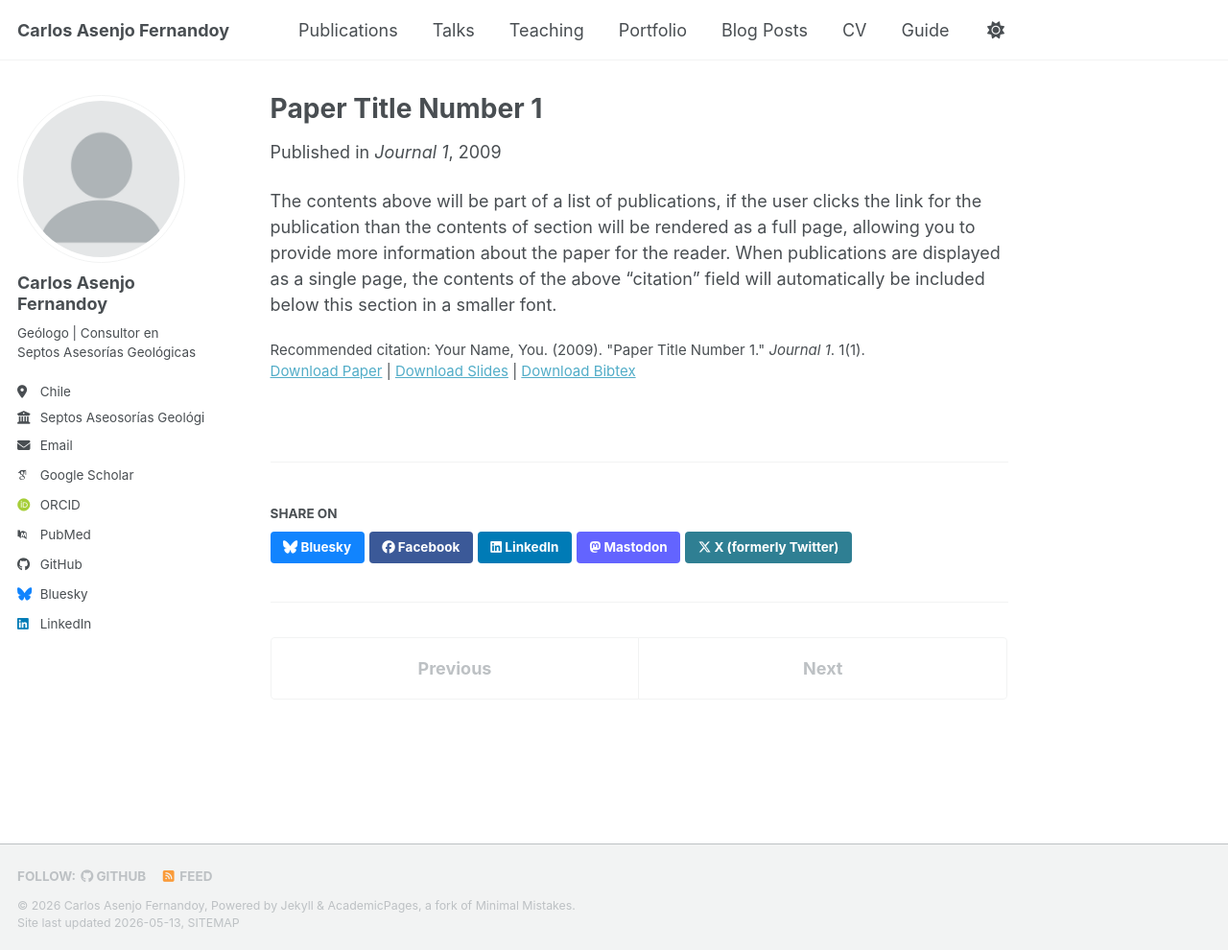
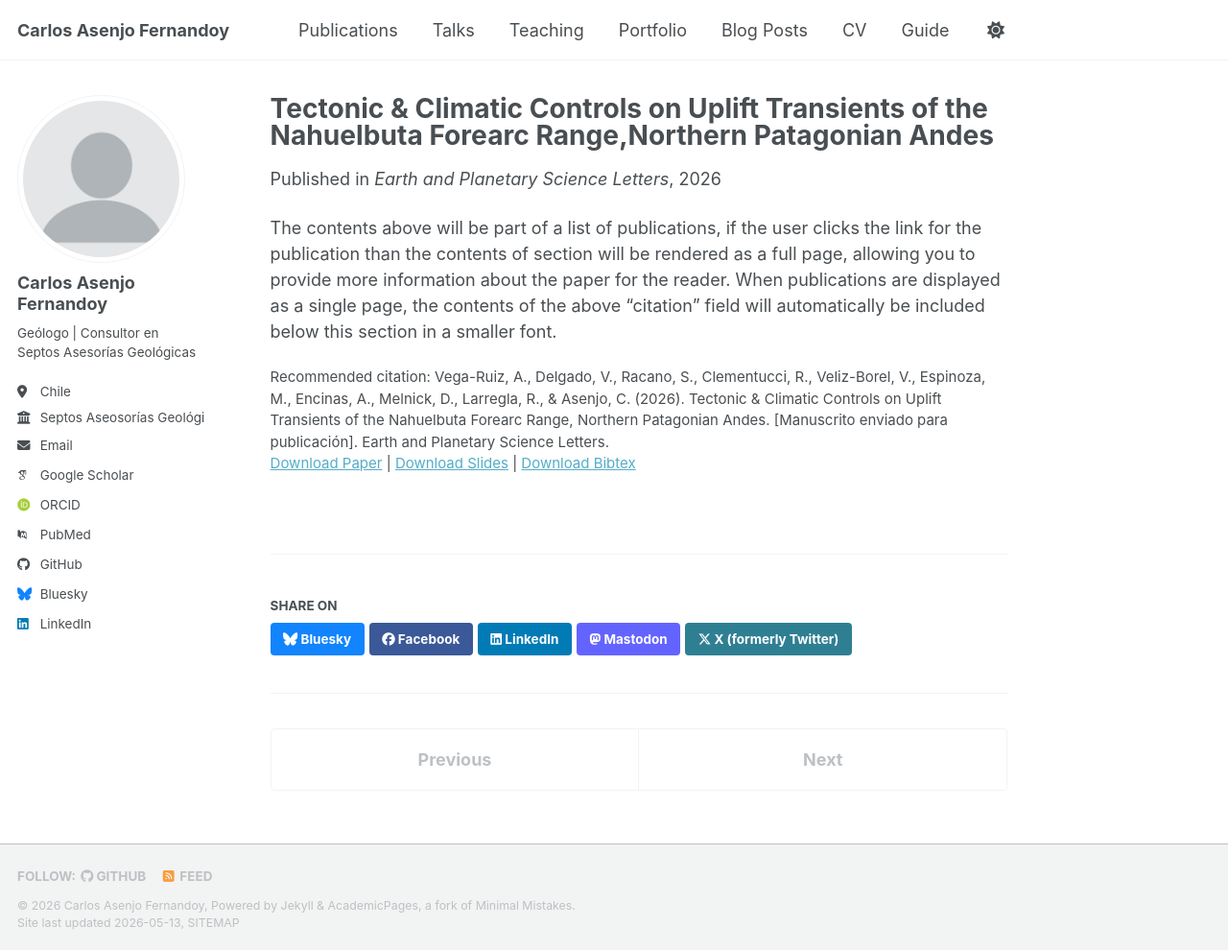
Before and after one commit to asenjocarlos/asenjocarlos.github.io, a Jekyll site: the page built from _publications/2009-10-01-paper-title-number-1.md, in a window 1280 px wide and 990 px high. Shown: the whole window at 96% size. Built offline with Jekyll 4.4.1, drawn with Linux system fonts in a browser that asks for light colours; some web fonts are replaced; a script bundle is joined from its source files by our own code; library files that are not in the unit come from our copies.

Commit message:
Update 2009-10-01-paper-title-number-1.md
c2

```diff
--- a/_publications/2009-10-01-paper-title-number-1.md
+++ b/_publications/2009-10-01-paper-title-number-1.md
@@ -1,14 +1,14 @@
 ---
-title: "Paper Title Number 1"
+title: "Tectonic & Climatic Controls on Uplift Transients of the Nahuelbuta Forearc Range,Northern Patagonian Andes"
 collection: publications
 category: manuscripts
 permalink: /publication/2009-10-01-paper-title-number-1
-excerpt: 'This paper is about the number 1. The number 2 is left for future work.'
-date: 2009-10-01
-venue: 'Journal 1'
+excerpt: 'In press'
+date: 2026-05-13
+venue: 'Earth and Planetary Science Letters'
 slidesurl: 'https://academicpages.github.io/files/slides1.pdf'
 paperurl: 'https://academicpages.github.io/files/paper1.pdf'
 bibtexurl: 'https://academicpages.github.io/files/bibtex1.bib'
-citation: 'Your Name, You. (2009). &quot;Paper Title Number 1.&quot; <i>Journal 1</i>. 1(1).'
+citation: 'Vega-Ruiz, A., Delgado, V., Racano, S., Clementucci, R., Veliz-Borel, V., Espinoza, M., Encinas, A., Melnick, D., Larregla, R., & Asenjo, C. (2026). Tectonic & Climatic Controls on Uplift Transients of the Nahuelbuta Forearc Range, Northern Patagonian Andes. [Manuscrito enviado para publicación]. Earth and Planetary Science Letters.'
 ---
 The contents above will be part of a list of publications, if the user clicks the link for the publication than the contents of section will be rendered as a full page, allowing you to provide more information about the paper for the reader. When publications are displayed as a single page, the contents of the above "citation" field will automatically be included below this section in a smaller font.
```
